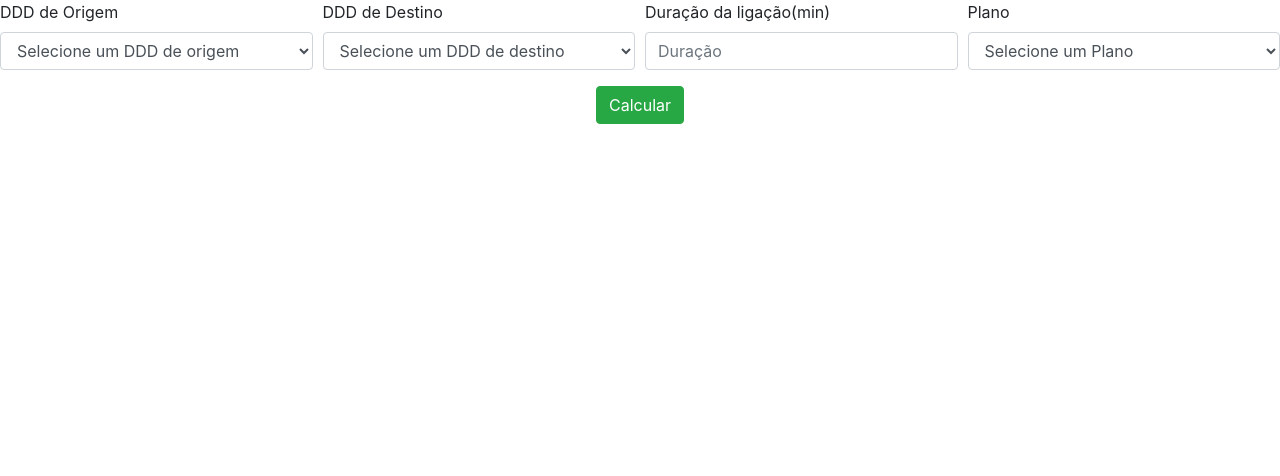
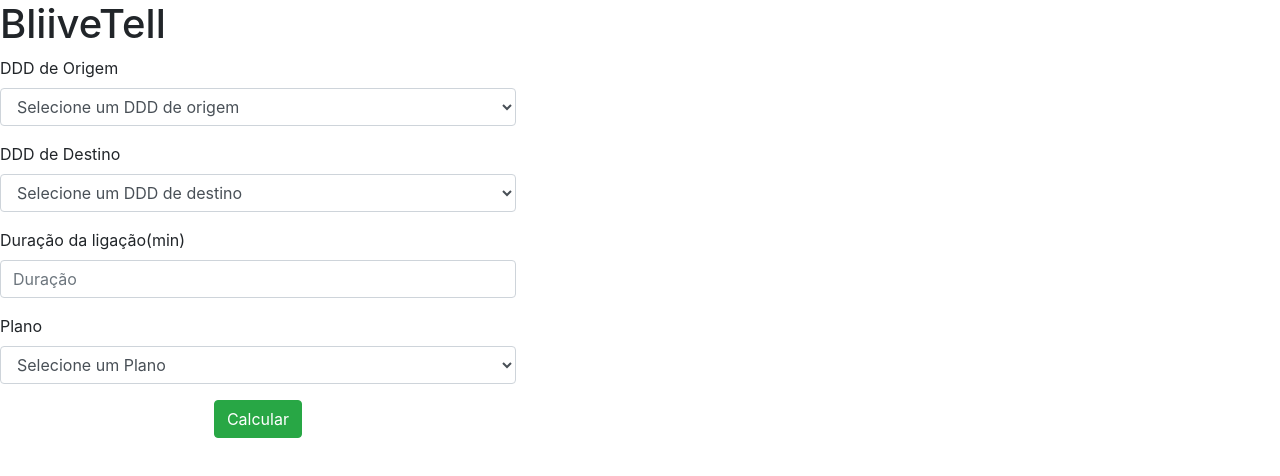
Before and after one commit to marcio133/Telzir, an Angular app: page / in a window 1280 px wide. Shown: the top 476 px of the page. Built offline with nearby package versions, Linux system fonts and the light colour scheme.

Commit message:
New Layout
Implemented 2 coluns layout on the home component

```diff
--- a/src/app/_services/calc-rate.service.ts
+++ b/src/app/_services/calc-rate.service.ts
@@ -8,11 +8,12 @@
   constructor() { }
 
   calcRate(data: any) {
-    const result = (data.duration - this.plans_min[data.plan]) * this.rates[`${data.origin}-${data.destiny}`];
+    const result = ((data.duration - this.plans_min[data.plan]) * this.rates[`${data.origin}-${data.destiny}`]) * 1.1;
+    const resultNoPlan =(data.duration ) * this.rates[`${data.origin}-${data.destiny}`]
     if (result > 0) {
-      return result;
+      return {result: result, resultNoPlan: resultNoPlan};
     } else {
-      return 0;
+      return {result: 0, resultNoPlan: resultNoPlan};
     }
   }
 }
--- a/src/app/_utils/constants.ts
+++ b/src/app/_utils/constants.ts
@@ -6,14 +6,14 @@
 ];
 
 export const plans = [
-  'Sem Plano',
+  // 'Sem Plano',
   'FaleMais 30',
   'FaleMais 60',
   'FaleMais 120'
 ];
 
 export const plans_min = {
-  'Sem Plano': 0,
+  // 'Sem Plano': 0,
   'FaleMais 30': 30,
   'FaleMais 60': 60,
   'FaleMais 120': 120,
--- a/src/app/app.component.html
+++ b/src/app/app.component.html
@@ -1,30 +1,31 @@
+<div class="row">
+  <div class="col-md-5">
+    <h1 class="title">BliiveTell</h1>
     <form [formGroup]="form" (ngSubmit)="onSubmit()">
-  <div class="form-row">
-    <div class="form-group col-md-3">
+      <div class="form-group">
         <label>DDD de Origem</label>
         <select class="form-control" formControlName="origin">
           <option [value]="null" disabled>Selecione um DDD de origem</option>
           <option *ngFor="let ddd of ddds" [value]="ddd">{{ddd}}</option>
         </select>
       </div>
-    <div class="form-group col-md-3">
+      <div class="form-group">
         <label>DDD de Destino</label>
         <select class="form-control" formControlName="destiny">
           <option [value]="null" disabled>Selecione um DDD de destino</option>
           <option *ngFor="let ddd of ddds" [value]="ddd">{{ddd}}</option>
         </select>
       </div>
-    <div class="form-group col-md-3">
+      <div class="form-group">
         <label>Duração da ligação(min)</label>
         <input type="number" class="form-control" formControlName="duration" placeholder="Duração">
       </div>
-    <div class="form-group col-md-3">
+      <div class="form-group">
         <label>Plano</label>
         <select class="form-control" formControlName="plan">
           <option [value]="null" disabled>Selecione um Plano</option>
           <option *ngFor="let plan of plans" [value]="plan">{{plan}}</option>
         </select>
-    </div>
       </div>
       <div class="form-row">
         <div class="col-md-12 text-center">
@@ -33,7 +34,20 @@
       </div>
       <div class="form-row">
         <div class="col-md-12 text-center">
-      {{result}}
         </div>
       </div>
     </form>
+  </div>
+  <div class="col-md-7 result">
+    <div class="result_primary" *ngIf="result" >
+        Com {{form.get('plan').value}}
+        <br>
+        {{result | number : '1.2-2'}}
+    </div>
+    <div *ngIf="resultNoPlan">
+        Sem FaleMais
+        <br>
+        {{resultNoPlan}}
+    </div>
+  </div>
+</div>
--- a/src/app/app.component.ts
+++ b/src/app/app.component.ts
@@ -14,6 +14,7 @@
   plans = plans;
   form: FormGroup;
   result: number;
+  resultNoPlan: number;
   constructor(private calcService: CalcRateService) { }
 
   ngOnInit(): void {
@@ -33,7 +34,8 @@
 
   onSubmit() {
     if (this.form.get('origin').value !== this.form.get('destiny').value) {
-      this.result = this.calcService.calcRate(this.form.value);
+      this.result = this.calcService.calcRate(this.form.value).result;
+      this.resultNoPlan = this.calcService.calcRate(this.form.value).resultNoPlan;
     }
   }
 }
--- /dev/null
+++ b/src/assets/sass/colors.scss
@@ -0,0 +1,2 @@
+$primary-color: #069a92;
+$secondary-color: #1bb68c;
--- /dev/null
+++ b/src/assets/sass/main.scss
@@ -0,0 +1,2 @@
+@import 'colors';
+@import 'titles';
```
Also changed, not shown: src/assets/sass/titles.scss (added). Lines whose indentation alone changed are shown as unchanged.
